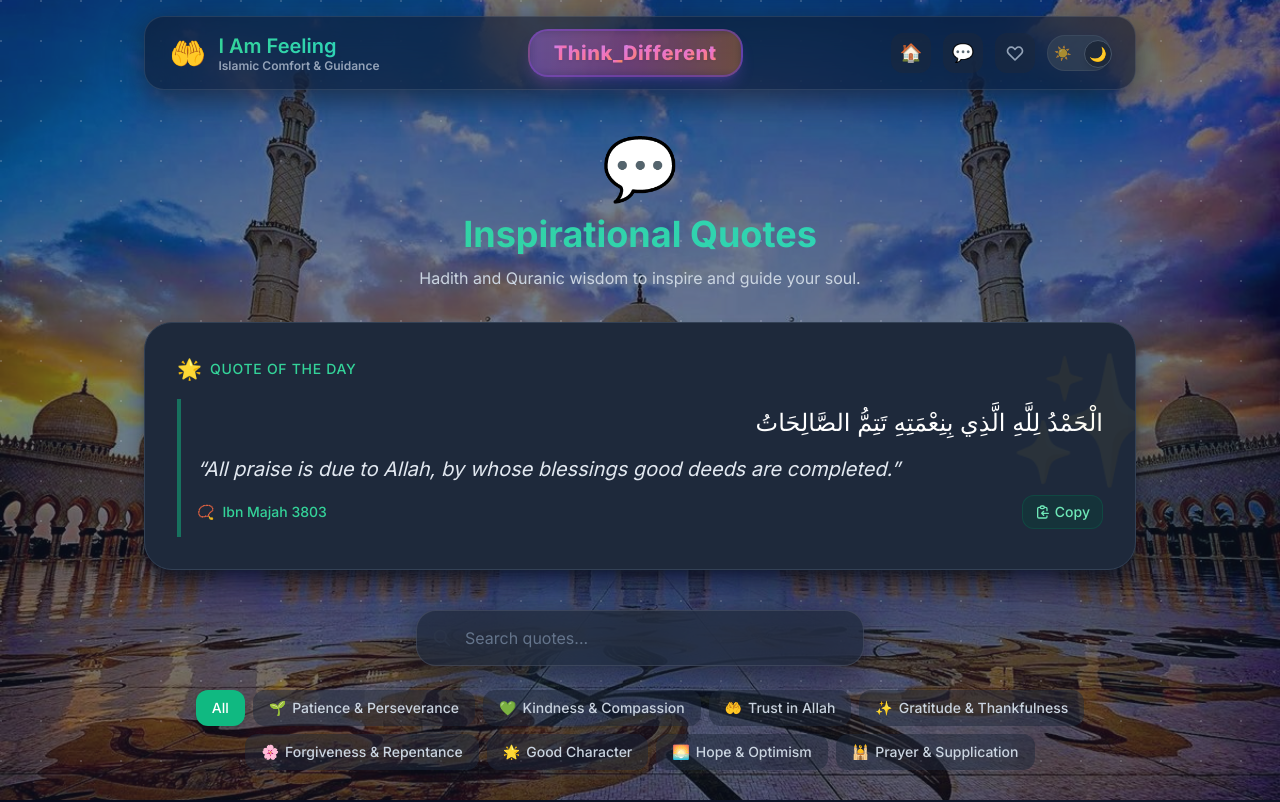
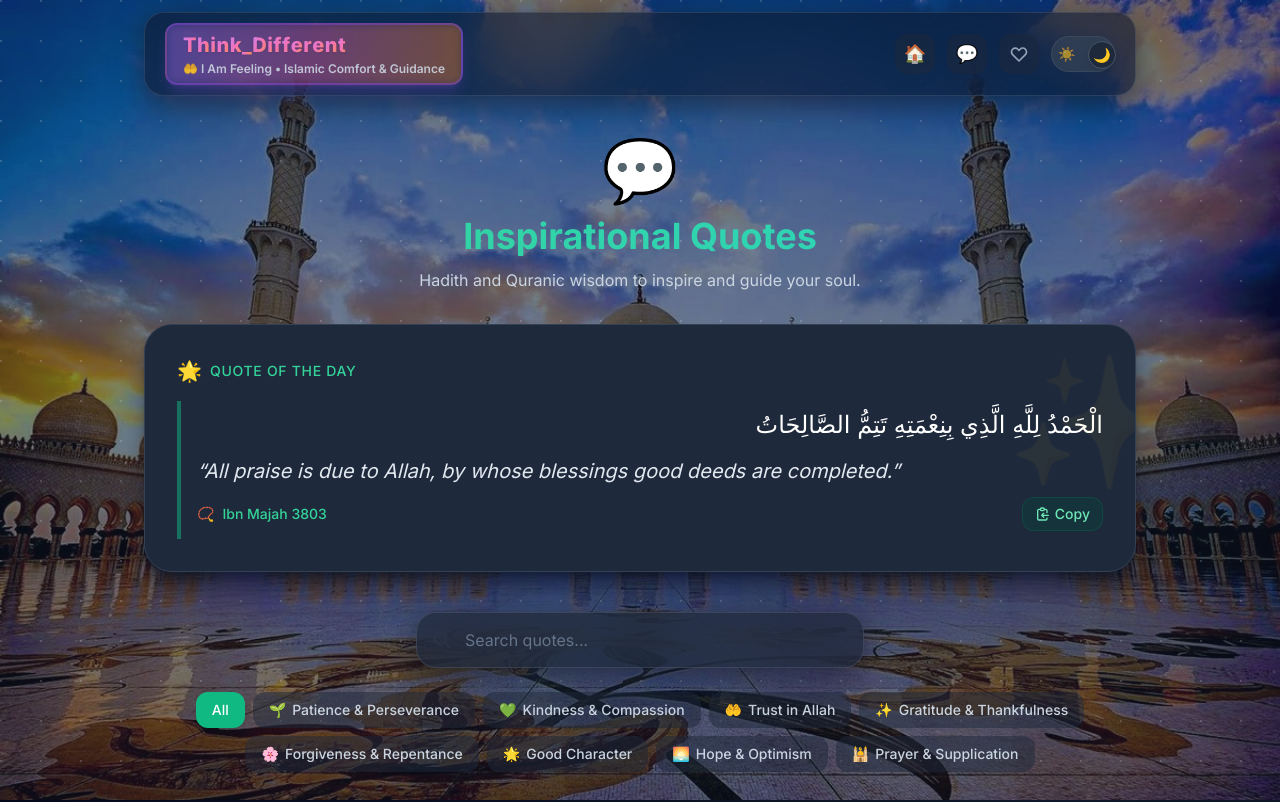
Before and after one commit to Fathir2001/verses, a Next.js app: page /quotes in a window 1280 px wide. Shown: the top 802 px of the page. Built offline with nearby package versions, Linux system fonts and the light colour scheme.

Commit message:
refactor: improve layout and text visibility in Navbar component for enhanced user experience

```diff
--- a/components/Navbar.tsx
+++ b/components/Navbar.tsx
@@ -16,46 +16,19 @@ export function Navbar() {
       transition={{ duration: 0.5, ease: "easeOut" }}
       className="sticky top-0 z-50 w-full"
     >
-      <div className="mx-auto max-w-5xl px-3 sm:px-4 py-3 sm:py-4">
+      <div className="mx-auto max-w-5xl px-3 sm:px-4 py-2 sm:py-3">
         <div
           className="flex items-center justify-between rounded-2xl bg-white/60 dark:bg-slate-900/60
                         backdrop-blur-xl border border-white/20 dark:border-white/10
-                        shadow-glass dark:shadow-glass-dark px-3 py-2.5 sm:px-6 sm:py-3"
+                        shadow-glass dark:shadow-glass-dark px-3 py-2 sm:px-5 sm:py-2.5"
         >
           <Link
             href="/feelings"
-            className="flex items-center gap-1.5 sm:gap-3 group focus:outline-none focus:ring-2
-                       focus:ring-emerald-500/50 rounded-lg px-1 py-1 -mx-1 -my-1"
-          >
-            <motion.span
-              className="text-xl sm:text-3xl"
-              whileHover={{ scale: 1.1, rotate: 5 }}
-              transition={{ type: "spring", stiffness: 400 }}
-            >
-              🤲
-            </motion.span>
-            <div className="flex flex-col">
-              <span
-                className="text-sm sm:text-xl font-semibold bg-gradient-to-r from-emerald-600 to-teal-600
-                               dark:from-emerald-400 dark:to-teal-400 bg-clip-text text-transparent"
-              >
-                I Am Feeling
-              </span>
-              <span className="hidden sm:block text-xs font-semibold text-slate-700 dark:text-slate-400 -mt-0.5">
-                Islamic Comfort & Guidance
-              </span>
-            </div>
-          </Link>
-
-          {/* Think_Different Branding */}
-          <motion.div
-            className="hidden md:flex items-center"
-            initial={{ opacity: 0 }}
-            animate={{ opacity: 1 }}
-            transition={{ delay: 0.3, duration: 0.3 }}
+            className="flex items-center group focus:outline-none focus:ring-2
+                       focus:ring-purple-500/50 rounded-xl px-1 py-1 -mx-1 -my-1"
           >
             <motion.div
-              className="relative px-6 py-2 rounded-2xl bg-gradient-to-r from-purple-500/15 via-pink-500/15 to-orange-500/15
+              className="relative px-2 py-1 sm:px-4 sm:py-1.5 rounded-lg sm:rounded-xl bg-gradient-to-r from-purple-500/15 via-pink-500/15 to-orange-500/15
                          dark:from-purple-500/25 dark:via-pink-500/25 dark:to-orange-500/25
                          border-2 border-purple-400/40 dark:border-purple-500/40
                          shadow-lg shadow-purple-500/10 dark:shadow-purple-500/20 overflow-hidden"
@@ -73,7 +46,7 @@ export function Navbar() {
               />
               {/* Glow effect behind text */}
               <div className="absolute inset-0 bg-gradient-to-r from-purple-400/20 via-pink-400/20 to-orange-400/20 blur-sm" />
-              <span className="relative flex text-lg sm:text-xl font-extrabold tracking-wide">
+              <span className="relative flex text-xs sm:text-lg md:text-xl font-extrabold tracking-wide">
                 {"Think_Different".split("").map((letter, index) => {
                   // Alternate directions for each letter
                   const directions = [
@@ -126,8 +99,11 @@ export function Navbar() {
                   );
                 })}
               </span>
+              <span className="relative mt-0.5 hidden sm:block text-[10px] sm:text-xs font-semibold text-slate-700/90 dark:text-slate-300/90 text-center">
+                🤲 I Am Feeling • Islamic Comfort & Guidance
+              </span>
             </motion.div>
-          </motion.div>
+          </Link>
 
           <div className="flex items-center gap-1.5 sm:gap-3">
             {/* Home Link */}
```
